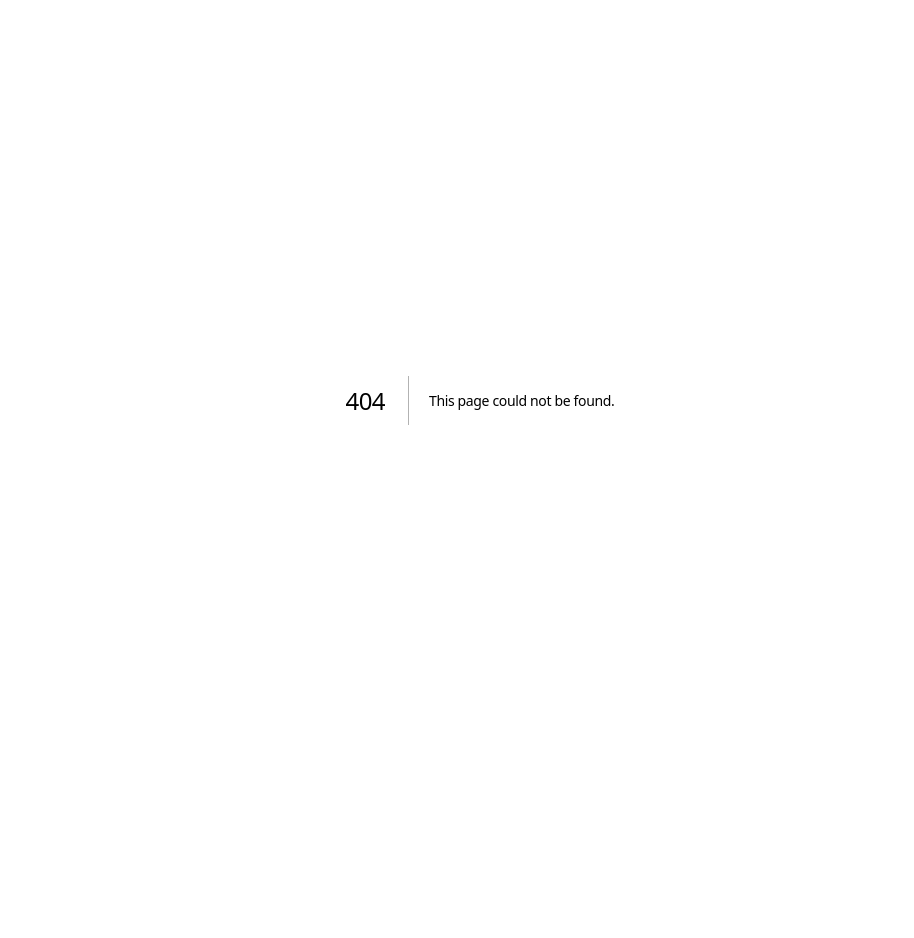
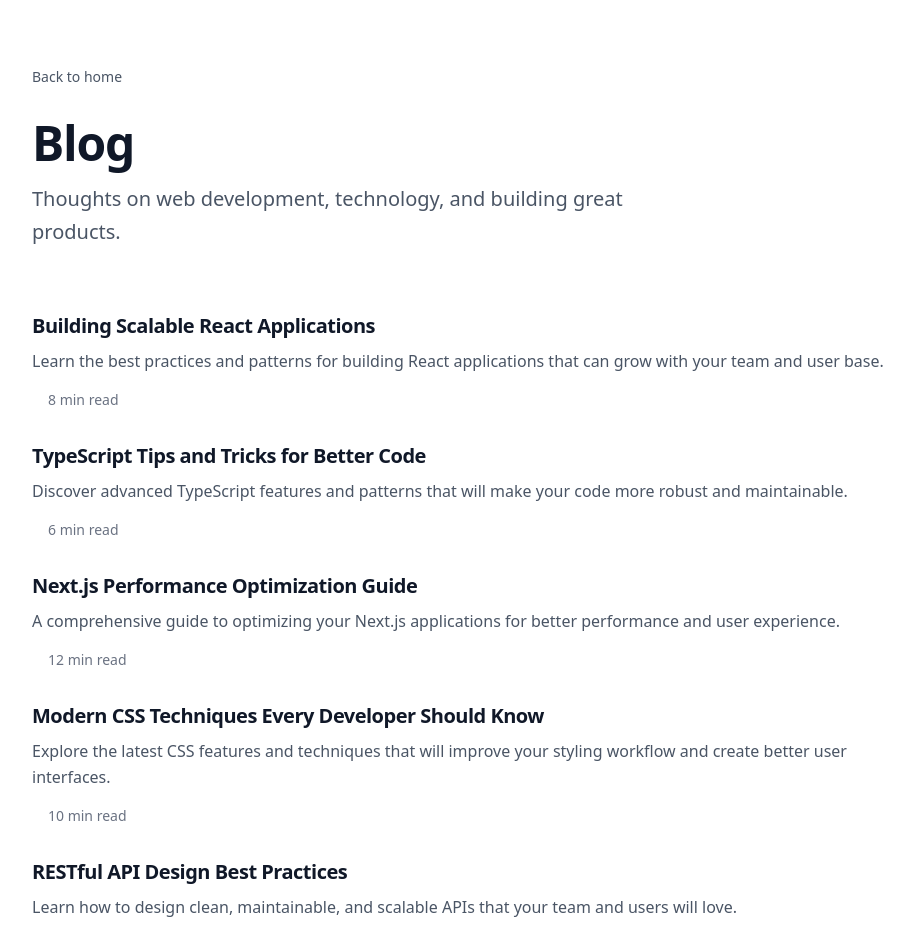
Before and after one commit to HunterJS-bit/portfolio, a Next.js app: page /blog in a window 1280 px wide. Before the commit this address had no page. Shown: the top 938 px of the page, without its empty margins (160-1074 px from the left). Before the commit the page ends 800 px from the top, so only its background shows below. Built offline with nearby package versions, Linux system fonts and the light colour scheme.

Commit message:
feat [blog]: added sample blog page

```diff
--- /dev/null
+++ b/app/blog/page.tsx
@@ -0,0 +1,125 @@
+import Link from "next/link";
+const blogPosts = [
+    {
+        id: 'building-scalable-react-apps',
+        title: 'Building Scalable React Applications',
+        excerpt: 'Learn the best practices and patterns for building React applications that can grow with your team and user base.',
+        date: '2024-01-15',
+        readTime: '8 min read',
+        tags: ['React', 'JavaScript', 'Architecture'],
+        published: true
+    },
+    {
+        id: 'typescript-tips-tricks',
+        title: 'TypeScript Tips and Tricks for Better Code',
+        excerpt: 'Discover advanced TypeScript features and patterns that will make your code more robust and maintainable.',
+        date: '2024-01-08',
+        readTime: '6 min read',
+        tags: ['TypeScript', 'JavaScript', 'Best Practices'],
+        published: true
+    },
+    {
+        id: 'nextjs-performance-optimization',
+        title: 'Next.js Performance Optimization Guide',
+        excerpt: 'A comprehensive guide to optimizing your Next.js applications for better performance and user experience.',
+        date: '2024-01-01',
+        readTime: '12 min read',
+        tags: ['Next.js', 'Performance', 'Web Development'],
+        published: true
+    },
+    {
+        id: 'modern-css-techniques',
+        title: 'Modern CSS Techniques Every Developer Should Know',
+        excerpt: 'Explore the latest CSS features and techniques that will improve your styling workflow and create better user interfaces.',
+        date: '2023-12-20',
+        readTime: '10 min read',
+        tags: ['CSS', 'Frontend', 'Design'],
+        published: true
+    },
+    {
+        id: 'api-design-best-practices',
+        title: 'RESTful API Design Best Practices',
+        excerpt: 'Learn how to design clean, maintainable, and scalable APIs that your team and users will love.',
+        date: '2023-12-15',
+        readTime: '9 min read',
+        tags: ['API', 'Backend', 'Node.js'],
+        published: true
+    },
+    {
+        id: 'developer-productivity-tools',
+        title: 'Essential Developer Productivity Tools in 2024',
+        excerpt: 'A curated list of tools and extensions that will boost your productivity as a developer.',
+        date: '2023-12-10',
+        readTime: '7 min read',
+        tags: ['Productivity', 'Tools', 'Development'],
+        published: true
+    }
+];
+
+
+const Page = () => {
+    return (
+        <div>
+            <section className="py-16 px-6">
+                <div className="max-w-4xl mx-auto">
+                    <Link href="/" className="inline-flex items-center text-gray-600 hover:text-gray-900 transition-colors mb-8 text-sm">
+                        {/* <ArrowLeft className="w-4 h-4 mr-2" /> */}
+                        Back to home
+                    </Link>
+                    <h1 className="text-4xl md:text-5xl font-bold text-gray-900 mb-4">Blog</h1>
+                    <p className="text-xl text-gray-600 max-w-2xl leading-relaxed">
+                        Thoughts on web development, technology, and building great products.
+                    </p>
+                </div>
+            </section>
+            <section className="pb-20 px-6">
+                <div className="max-w-4xl mx-auto">
+                    <div className="space-y-8">
+                        {blogPosts.map((post, index) => (
+                            <Link key={post.id} href={`/blog/${post.id}`}>
+                                {/* <Card className="border border-gray-200 hover:border-gray-300 transition-all duration-200 group cursor-pointer">
+                <CardContent className="p-6"> */}
+                                <div className="flex justify-between items-start mb-4">
+                                    <div className="flex-1">
+                                        <h2 className="text-xl font-semibold text-gray-900 group-hover:text-gray-700 transition-colors mb-2">
+                                            {post.title}
+                                        </h2>
+                                        <p className="text-gray-600 mb-4 leading-relaxed">
+                                            {post.excerpt}
+                                        </p>
+                                        <div className="flex items-center gap-4 text-sm text-gray-500 mb-4">
+                                            <div className="flex items-center gap-1">
+                                                {/* <Calendar className="w-4 h-4" />
+                          {new Date(post.date).toLocaleDateString('en-US', {
+                            year: 'numeric',
+                            month: 'long',
+                            day: 'numeric'
+                          })} */}
+                                            </div>
+                                            <div className="flex items-center gap-1">
+                                                {/* <Clock className="w-4 h-4" /> */}
+                                                {post.readTime}
+                                            </div>
+                                        </div>
+                                        <div className="flex flex-wrap gap-2">
+                                            {/* {post.tags.map((tag, tagIndex) => (
+                        //   <Badge key={tagIndex} variant="secondary" className="bg-gray-100 text-gray-700 hover:bg-gray-200 text-xs">
+                        //     {tag}
+                        //   </Badge>
+                        ))} */}
+                                        </div>
+                                    </div>
+                                </div>
+                                {/* </CardContent>
+              </Card> */}
+                            </Link>
+                        ))}
+                    </div>
+                </div>
+            </section>
+        </div>
+
+    )
+}
+
+export default Page;
--- a/app/components/Navigation.tsx
+++ b/app/components/Navigation.tsx
@@ -1,5 +1,5 @@
 
-
+import Link from 'next/link';
 
 export const Navigation = () => {
     return (
@@ -25,12 +25,12 @@
               >
                 work
               </a>
-              <a
-                href="#blog"
+              <Link
+                href="/blog"
                 className="text-sm text-muted-foreground hover:text-foreground transition-colors"
               >
                 blog
-              </a>
+              </Link>
               <a
                 href="#contact"
                 className="text-sm text-muted-foreground hover:text-foreground transition-colors"
```
